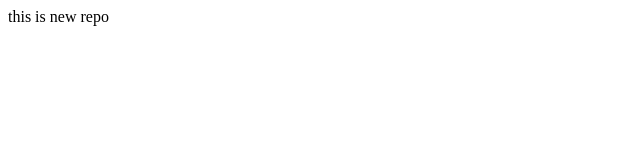
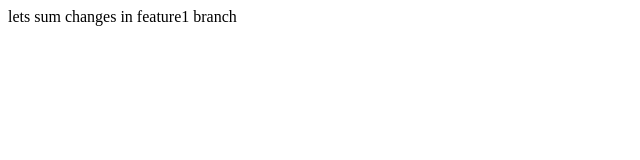
Before and after one commit to abuzar-adsplay/Localrepo, a plain HTML site: page index.html in a window 1280 px wide. Shown: the whole page, without its empty margins (0-640 px from the left). Drawn offline with Linux system fonts and the light colour scheme.

Commit message:
changes in feature1

```diff
--- a/index.html
+++ b/index.html
@@ -1 +1 @@
-<p>this is new repo</p>
+<p>lets sum changes in feature1 branch</p>
```
